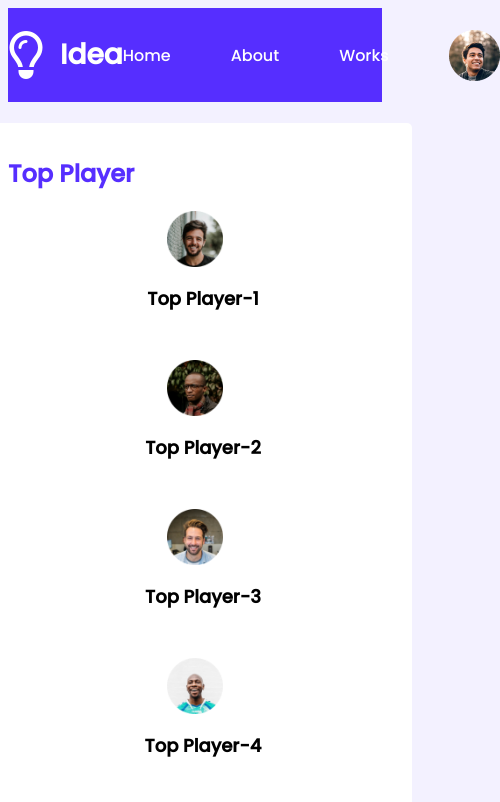
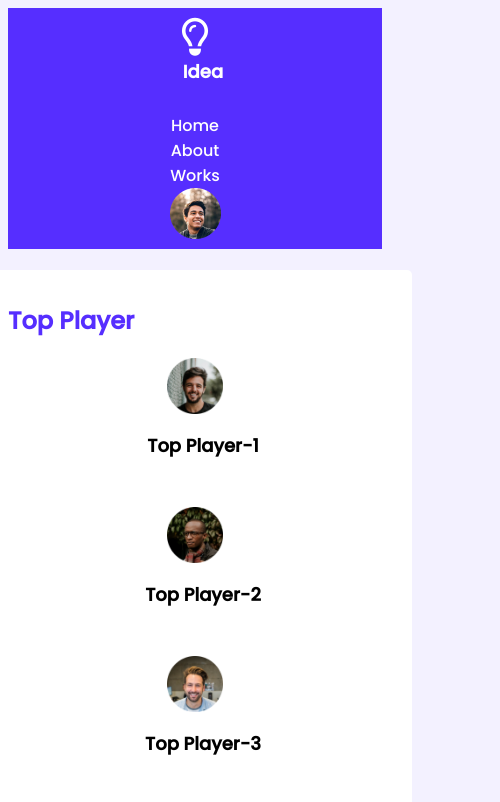
Before and after one commit to rahman-anika/leader-board-css3, a plain HTML site: page index.html in a window 390 px wide. Shown: the top 802 px of the page, 500 px wide, since content can reach past the window. Drawn offline with Linux system fonts and the light colour scheme.

Commit message:
responsive nav added

```diff
--- a/styles/style.css
+++ b/styles/style.css
@@ -58,49 +58,12 @@ nav
 }
 
 
-/* .nav-items
-{
-    display:inline;
-}
-
-.first-part
-{
-    color:white;
-    font-size:24px;
-    padding-top: 33px;
-    margin-left: 122px;
-
-}
-
-
-.last-part
-{
-    color:white;
-    font-size:16px;
-    justify-content: center;
-
-
-}
-
-.options
-{
-    padding-right: 66px;
-    margin-bottom: 40px;
-    justify-content: center;
-}
-
-nav img
-{
-    margin-top: 10px;
-    margin-right: 120px;
-    justify-content: center;
-} */
 
 main
 {
     display: flex;
     align-items: center;
-    flex-direction: column;
+    flex-direction:column;
 }
 
 .container
@@ -242,6 +205,12 @@ hr
 /* Mobile Devices */
 
 @media only screen and (max-width:688px) {
+
+    nav
+    {
+        height: auto;
+        flex-direction: column;
+    }
     .container
     {
         width:100%;
@@ -256,6 +225,39 @@ hr
     {
         flex-direction: column;
     }
+
+    .logo-icon,.menu-icon
+    {
+        flex-direction: column;
+        align-content: center;
+        justify-content: center;
+        padding-bottom: 10px;
+    }
+
+    .fa-lightbulb
+{
+    font-size: 38px;
+    color:white;
+    padding-top: 10px;
+    /* margin-left: 285px;  */
+}
+
+.icon-text
+{
+    color:white;
+    font-size: 18px;
+    margin-top: 2px;
+    /* margin-right: 452px; */
+}
+
+.menu-icon a
+{
+    text-decoration: none;
+    padding-right: 0px;
+    color:white;
+}
+
+
 
 
 }
```
Also changed, not shown: index.html (+0 -16 lines).
